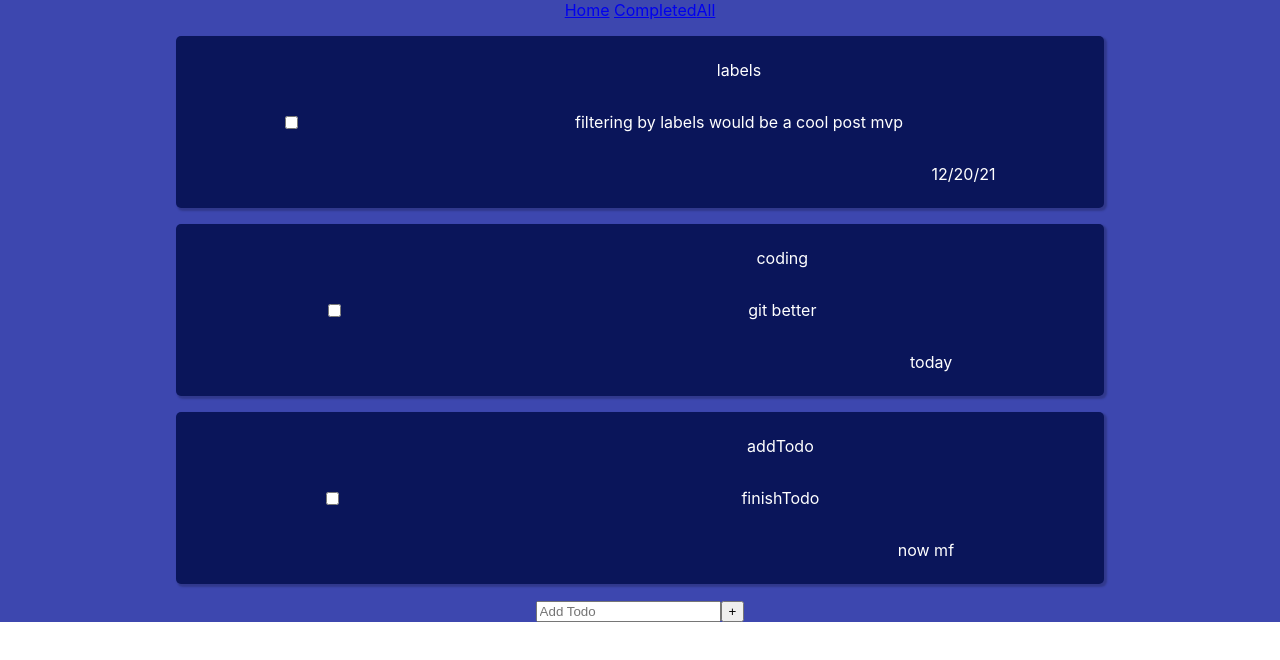
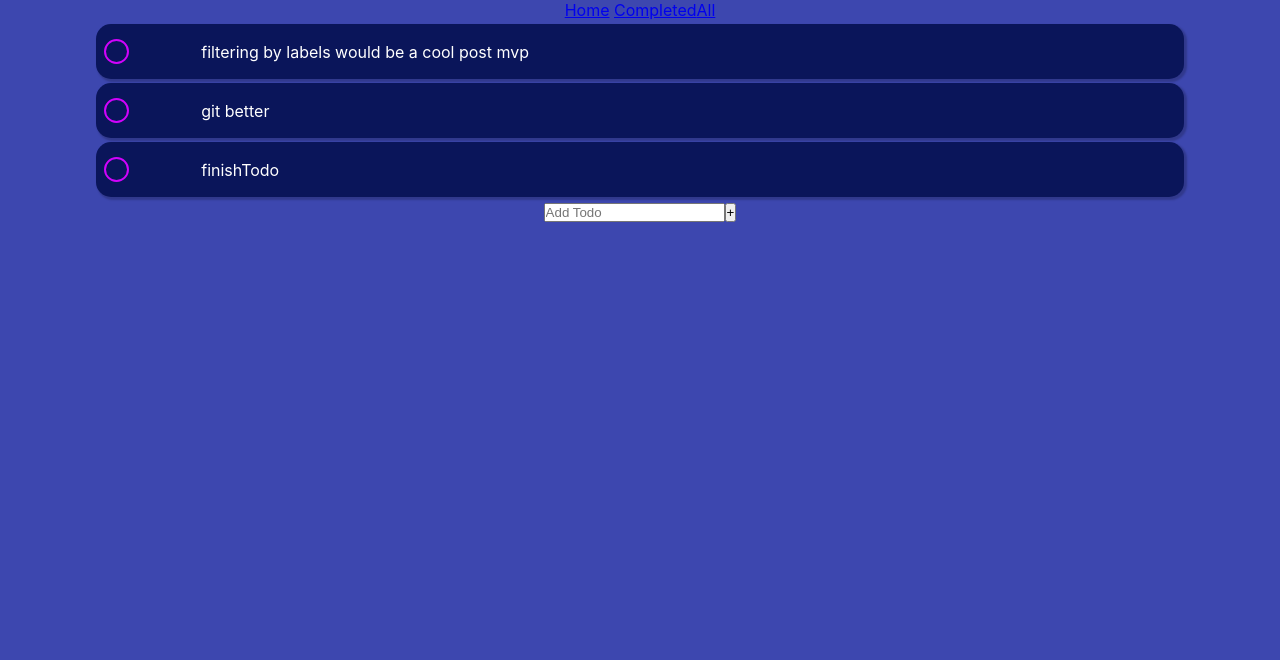
Before and after one commit to yeezick/react-todo, a React (Create React App) app: page / in a window 1280 px wide. Shown: the top 660 px of the page. Built offline with nearby package versions, Linux system fonts and the light colour scheme.

Commit message:
replace input element with custom checkbox - stlying the custom checkbox - tweaking Todo.jsx logic to reflec the change

```diff
--- a/src/App.css
+++ b/src/App.css
@@ -1,5 +1,4 @@
 .App {
-  background-color: #3d47af;
   text-align: center;
 }
 
--- a/src/components/todo/Todo.css
+++ b/src/components/todo/Todo.css
@@ -1,16 +1,15 @@
 .todo_item {
   background-color: #0a155a;
-  border-radius: 5px;
+  border-radius: 15px;
   box-shadow: 2px 2px 2px 1px rgba(0, 0, 0, 0.2);
   color: white;
-  display: grid;
-  grid-template-areas:
-    ". title title"
-    "checkbox desc desc"
-    ". labels date";
-  max-width: 70%;
-  padding: 0.5rem 1rem;
-  margin: 1rem auto;
+  display: flex;
+  justify-content: space-between;
+  align-items: center;
+  height: 55px;
+  max-width: 85%;
+  padding: 0.5rem;
+  margin: 0.25rem auto;
 }
 
 .todo_item_title {
@@ -18,11 +17,31 @@
 }
 .todo_item_desc {
   grid-area: desc;
+  max-height: 100%;
+  margin: auto 10px;
+  overflow: scroll;
+  text-align: left;
+  width: 90%;
 }
 .todo_item_date {
   grid-area: date;
 }
+
+.todo_item_wrapper {
+  display: flex;
+  align-items: center;
+  grid-area: checkbox;
+  height: 100%;
+  margin: auto 5px;
+  width: 10%;
+}
 .todo_item_checkbox {
-  grid-area: checkbox;
-  margin: auto;
+  border: 2px solid #d103fc;
+  border-radius: 50%;
+  height: 25px;
+  margin: auto 0;
+  width: 25px;
 }
+.active-checkbox {
+  background-color: #d103fc;
+}
--- a/src/components/todo/Todo.jsx
+++ b/src/components/todo/Todo.jsx
@@ -7,29 +7,32 @@ import "./Todo.css";
 const TodoItem = ({ item, defaultList, setDefaultList }) => {
   const [currentTodo, setCurrentTodo] = useState({});
   const { date, description, id, title } = item;
+
   useEffect(() => {
     const findTodo = defaultList.filter((item) => item.id === id);
     setCurrentTodo(...findTodo);
   }, [defaultList, item]); // why did adding item to this dependency solve so many bugs?
 
-  const handleCompletion = (e) => {
-    const { checked } = e.target;
+  const handleFakeRadio = () => {
     const allTodos = defaultList.filter((item) => item.id !== id);
-    const updatedTodo = { ...currentTodo, completed: checked };
+    const updatedTodo = { ...currentTodo, completed: !currentTodo.completed };
     setDefaultList([...allTodos, updatedTodo]);
   };
 
   return (
-    <div className="todo_item">
-      <p className="todo_item_title">{title}</p>
+    <div className="todo_item" onClick={handleFakeRadio}>
+      <div className="todo_item_checkbox_wrapper'">
+        <div
+          className={
+            currentTodo?.completed
+              ? "todo_item_checkbox active-checkbox"
+              : "todo_item_checkbox"
+          }
+        ></div>
+      </div>
       <p className="todo_item_desc">{description}</p>
-      <p className="todo_item_date">{date}</p>
-      <input
-        className="todo_item_checkbox"
-        type="checkbox"
-        checked={currentTodo?.completed ? true : false}
-        onChange={(e) => handleCompletion(e)}
-      />
+      {/* <p className="todo_item_title">{title}</p> */}
+      {/* <p className="todo_item_date">{date}</p> */}
     </div>
   );
 };
--- a/src/index.css
+++ b/src/index.css
@@ -1,13 +1,20 @@
+* {
+  box-sizing: border-box;
+  padding: 0;
+  margin: 0;
+}
 body {
+  background-color: #3d47af;
+
   margin: 0;
-  font-family: -apple-system, BlinkMacSystemFont, 'Segoe UI', 'Roboto', 'Oxygen',
-    'Ubuntu', 'Cantarell', 'Fira Sans', 'Droid Sans', 'Helvetica Neue',
+  font-family: -apple-system, BlinkMacSystemFont, "Segoe UI", "Roboto", "Oxygen",
+    "Ubuntu", "Cantarell", "Fira Sans", "Droid Sans", "Helvetica Neue",
     sans-serif;
   -webkit-font-smoothing: antialiased;
   -moz-osx-font-smoothing: grayscale;
 }
 
 code {
-  font-family: source-code-pro, Menlo, Monaco, Consolas, 'Courier New',
+  font-family: source-code-pro, Menlo, Monaco, Consolas, "Courier New",
     monospace;
 }
```
